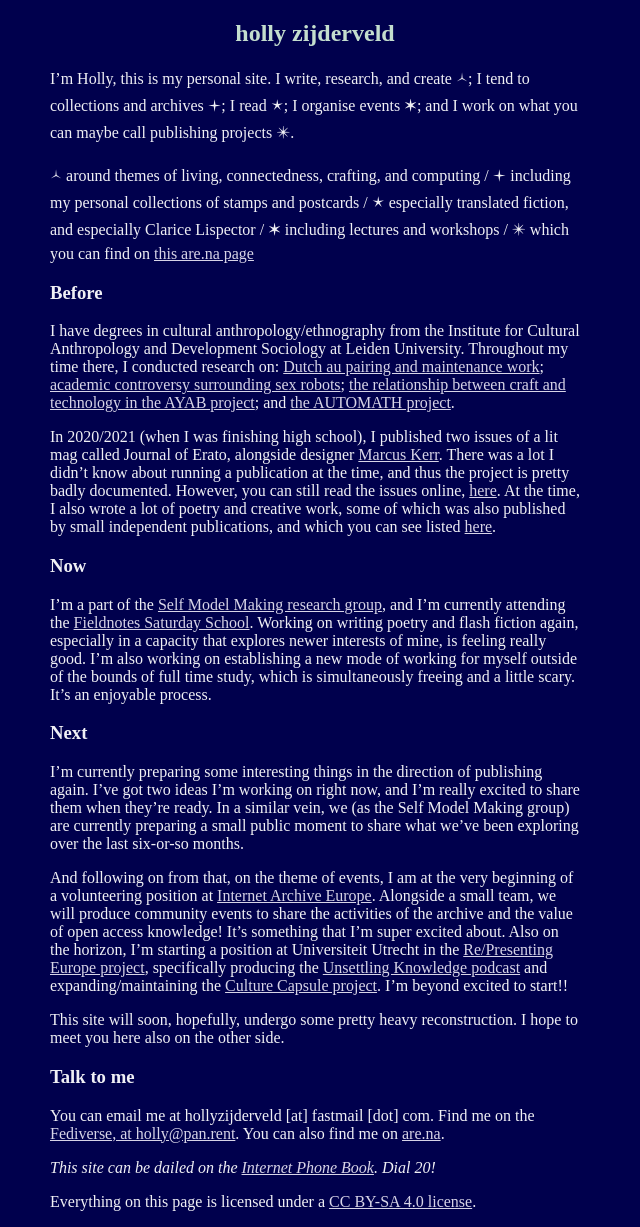
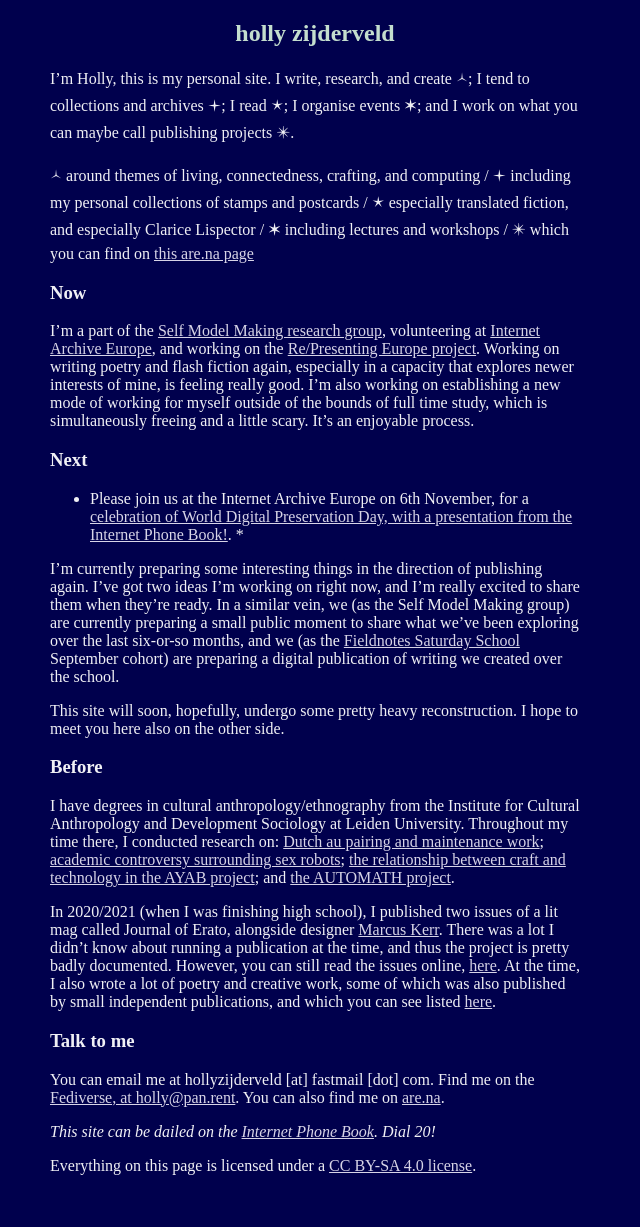
Before and after one commit to hollyz1jderveld/hollyz1jderveld.github.io, a Jekyll site: the page built from index.md, in a window 1280 px wide. Shown: the whole page, without its empty margins (0-640 px from the left). Built offline with Jekyll 4.4.1, drawn with Linux system fonts in a browser that asks for light colours; some web fonts are replaced; Markdown is read by kramdown in place of the engine named in the settings; our own code applies the rules of GitHub Pages for plain Markdown files; after the commit the page ends 1191 px from its top, so only the background shows below that.

Commit message:
Update index.md

```diff
--- a/index.md
+++ b/index.md
@@ -8,20 +8,20 @@ I'm Holly, this is my personal site. I write, research, and create 🟀; I tend
 
 🟀 around themes of living, connectedness, crafting, and computing / 🟄 including my personal collections of stamps and postcards / 🟉 especially translated fiction, and especially Clarice Lispector / ✶ including lectures and workshops / ✴ which you can find on [this are.na page](https://www.are.na/holly-garden/channels)
 
+### Now
+I'm a part of the [Self Model Making research group](https://supergijs.com/researchgroup.html), volunteering at [Internet Archive Europe](https://www.internetarchive.eu/), and working on the [Re/Presenting Europe project](https://re-presentingeurope.nl/). Working on writing poetry and flash fiction again, especially in a capacity that explores newer interests of mine, is feeling really good. I'm also working on establishing a new mode of working for myself outside of the bounds of full time study, which is simultaneously freeing and a little scary. It's an enjoyable process.
+
+### Next
+* Please join us at the Internet Archive Europe on 6th November, for a [celebration of World Digital Preservation Day, with a presentation from the Internet Phone Book!](https://luma.com/hheq551u). *
+
+I'm currently preparing some interesting things in the direction of publishing again. I've got two ideas I'm working on right now, and I'm really excited to share them when they're ready. In a similar vein, we (as the Self Model Making group) are currently preparing a small public moment to share what we've been exploring over the last six-or-so months, and we (as the [Fieldnotes Saturday School](https://fieldnotes.site/events/) September cohort) are preparing a digital publication of writing we created over the school.
+
+This site will soon, hopefully, undergo some pretty heavy reconstruction. I hope to meet you here also on the other side.
+
 ### Before
 I have degrees in cultural anthropology/ethnography from the Institute for Cultural Anthropology and Development Sociology at Leiden University. Throughout my time there, I conducted research on: [Dutch au pairing and maintenance work](https://themaintainers.org/studying-the-sensible-side-of-love-in-the-netherlands/); [academic controversy surrounding sex robots](https://www.researchgate.net/publication/382625206_Talking_About_Sex_Robots_Mapping_academic_controversy_in_sex_robot_discourse); [the relationship between craft and technology in the AYAB project](https://hollyz1jderveld.github.io/knitting-research/); and [the AUTOMATH project](https://automath.win.tue.nl/).
 
 In 2020/2021 (when I was finishing high school), I published two issues of a lit mag called Journal of Erato, alongside designer [Marcus Kerr](https://marcus-kerr.com/). There was a lot I didn't know about running a publication at the time, and thus the project is pretty badly documented. However, you can still read the issues online, [here](https://www.yumpu.com/en/document/view/65812999/issue-two-hometown). At the time, I also wrote a lot of poetry and creative work, some of which was also published by small independent publications, and which you can see listed [here](https://hollyz1jderveld.github.io/reading-list/).
-
-### Now
-I'm a part of the [Self Model Making research group](https://supergijs.com/researchgroup.html), and I'm currently attending the [Fieldnotes Saturday School](https://fieldnotes.site/events/). Working on writing poetry and flash fiction again, especially in a capacity that explores newer interests of mine, is feeling really good. I'm also working on establishing a new mode of working for myself outside of the bounds of full time study, which is simultaneously freeing and a little scary. It's an enjoyable process.
-
-### Next
-I'm currently preparing some interesting things in the direction of publishing again. I've got two ideas I'm working on right now, and I'm really excited to share them when they're ready. In a similar vein, we (as the Self Model Making group) are currently preparing a small public moment to share what we've been exploring over the last six-or-so months.
-
-And following on from that, on the theme of events, I am at the very beginning of a volunteering position at [Internet Archive Europe](https://www.internetarchive.eu/). Alongside a small team, we will produce community events to share the activities of the archive and the value of open access knowledge! It's something that I'm super excited about. Also on the horizon, I'm starting a position at Universiteit Utrecht in the [Re/Presenting Europe project](https://re-presentingeurope.nl/), specifically producing the [Unsettling Knowledge podcast](https://soundcloud.com/utrechtuniversity/sets/unsettling-knowledge) and expanding/maintaining the [Culture Capsule project](https://culturecapsule.nl/page/home). I'm beyond excited to start!!
-
-This site will soon, hopefully, undergo some pretty heavy reconstruction. I hope to meet you here also on the other side.
 
 ### Talk to me
 You can email me at hollyzijderveld [at] fastmail [dot] com. Find me on the [Fediverse, at holly@pan.rent](https://pan.rent/@Holly). You can also find me on [are.na](https://www.are.na/holly-zijderveld/index).
```
